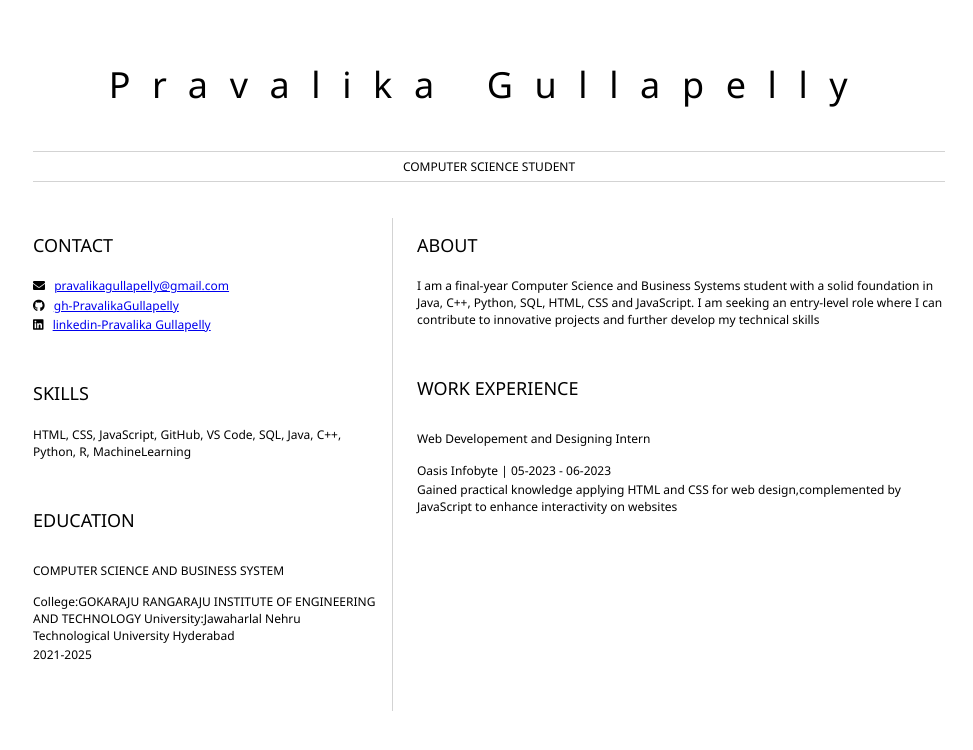
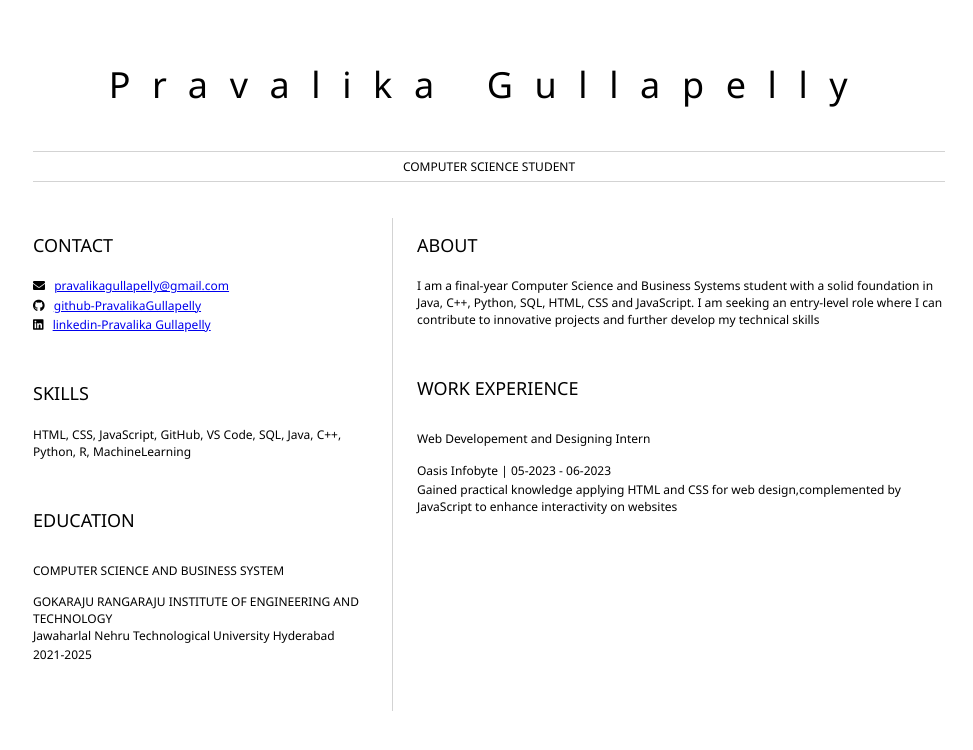
Before and after one commit to PravalikaGullapelly/Aadi_task2_Digital_resume, a plain HTML site: page index.html in a window 1280 px wide. Shown: the whole page, without its empty margins (151-1124 px from the left). Drawn offline with Linux system fonts and the light colour scheme.

Commit message:
changes updated

```diff
--- a/index.html
+++ b/index.html
@@ -22,15 +22,15 @@
                 <!-- contact info including social media -->
                 <p>
                     <i class="fa fa-envelope" aria-hidden="true"></i>
-                    <a href="mailto:pravalikagullapelly@gmail.com">pravalikagullapelly@gmail.com</a>
+                    <a href="pravalikagullapelly@gmail.com">pravalikagullapelly@gmail.com</a>
                 </p>
                 <p>
                     <i class="fab fa-github" aria-hidden="true"></i>
-                    <a href="github.com/PravalikaGullapelly">gh-PravalikaGullapelly</a>
+                    <a href="https://github.com/PravalikaGullapelly">github-PravalikaGullapelly</a>
                 </p>
                 <p>
                     <i class="fab fa-linkedin" aria-hidden="true"></i>
-                    <a href="linkedin.com/in/pravalika-gullapelly-2b535a245/">linkedin-Pravalika Gullapelly</a>
+                    <a href="https://linkedin.com/in/pravalika-gullapelly-2b535a245/">linkedin-Pravalika Gullapelly</a>
                 </p>
             </section>
             <section>
@@ -43,8 +43,9 @@
                 <!-- your education -->
                 <h3>COMPUTER SCIENCE AND BUSINESS SYSTEM</h3>
                 <p>
-                    <bold>College:</bold>GOKARAJU RANGARAJU INSTITUTE OF ENGINEERING AND TECHNOLOGY
-                    <bold>University:</bold>Jawaharlal Nehru Technological University Hyderabad
+                    GOKARAJU RANGARAJU INSTITUTE OF ENGINEERING AND TECHNOLOGY
+                    <br>
+                    Jawaharlal Nehru Technological University Hyderabad
                 </p>
                 <p>
                     2021-2025
```
